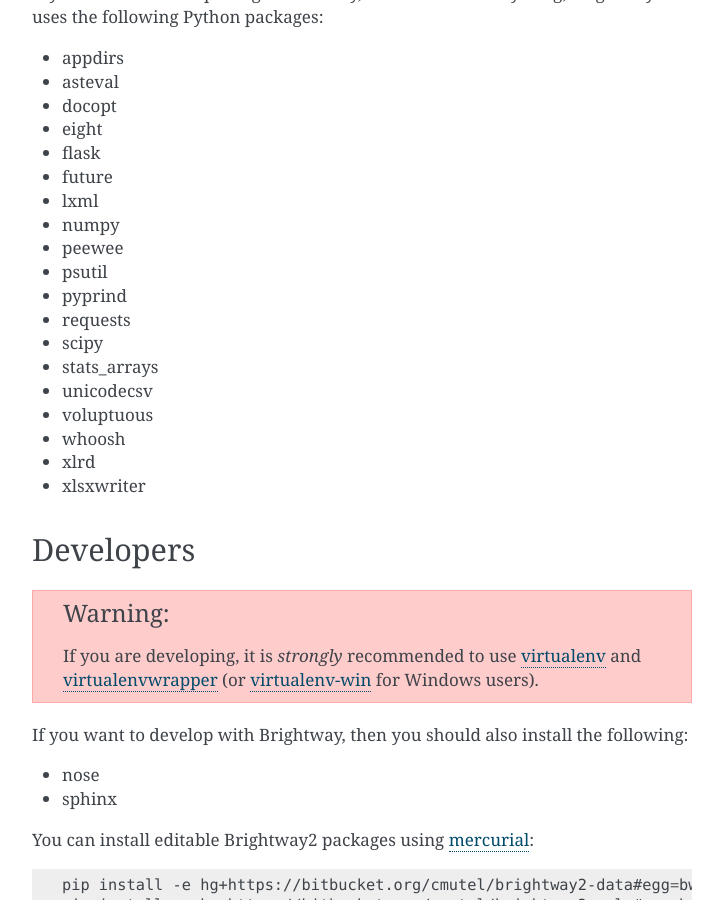
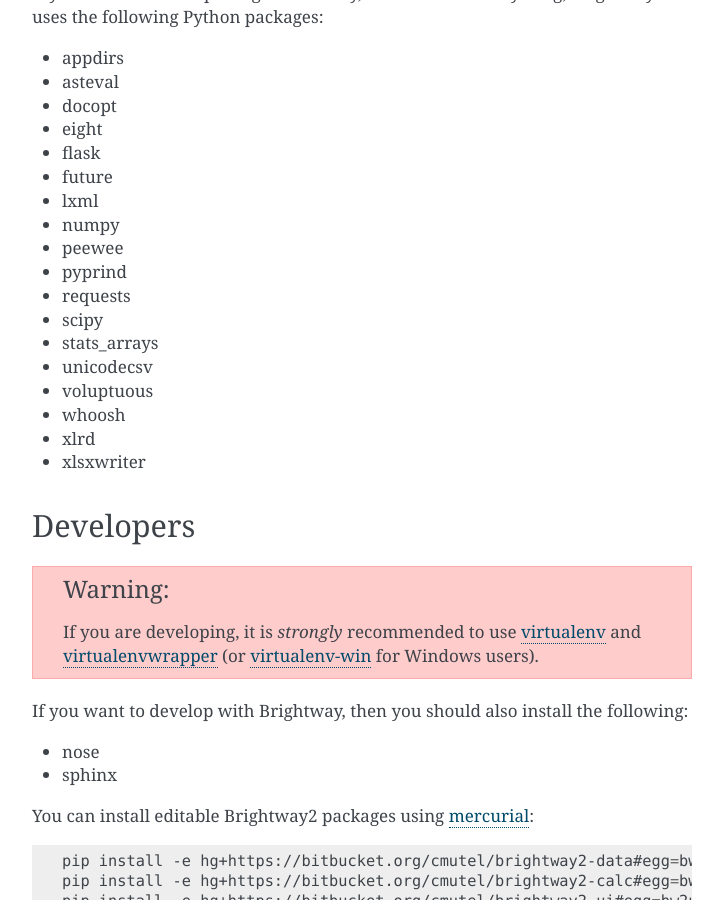
Before and after one commit to brightway-lca/brightway2, a Sphinx documentation site: the page built from docs/advanced-installation.rst, in a window 1280 px wide and 900 px high, scrolled down 5582 px. Shown: the whole window, without its empty margins (388-1111 px from the left). Built offline with Sphinx 7.4.7, drawn with Linux system fonts in a browser that asks for light colours.

Commit message:
psutil is no longer a requirement

```diff
--- a/docs/advanced-installation.rst
+++ b/docs/advanced-installation.rst
@@ -65,7 +65,7 @@
 
 .. code-block:: bash
 
-   conda install wheel && conda update pip wheel setuptools && conda install numpy ipython ipython-notebook jupyter matplotlib scipy flask lxml requests nose docopt whoosh psutil xlsxwriter xlrd unidecode
+   conda install wheel && conda update pip wheel setuptools && conda install numpy ipython ipython-notebook jupyter matplotlib scipy flask lxml requests nose docopt whoosh xlsxwriter xlrd unidecode
 
 6a. If you are on Windows, you also need to do:
 
@@ -249,7 +249,6 @@
 * lxml
 * numpy
 * peewee
-* psutil
 * pyprind
 * requests
 * scipy
--- a/docs/installation.rst
+++ b/docs/installation.rst
@@ -148,7 +148,7 @@
 
 3. Next, run the following long command (in the same terminal window). This is one single long command:
 
-``cd ~/bw2-python && bin/conda install -q -y conda && bin/conda update -q conda && bin/conda create -y -n bw2 python=3.4 && source bin/activate bw2 && conda install -q -y wheel && conda update -q wheel pip setuptools && conda install -y numpy ipython ipython-notebook jupyter matplotlib scipy flask lxml requests nose docopt whoosh psutil xlsxwriter xlrd unidecode && pip install --no-cache-dir eight && pip install --no-cache-dir --pre brightway2``
+``cd ~/bw2-python && bin/conda install -q -y conda && bin/conda update -q conda && bin/conda create -y -n bw2 python=3.4 && source bin/activate bw2 && conda install -q -y wheel && conda update -q wheel pip setuptools && conda install -y numpy ipython ipython-notebook jupyter matplotlib scipy flask lxml requests nose docopt whoosh xlsxwriter xlrd unidecode && pip install --no-cache-dir eight && pip install --no-cache-dir --pre brightway2``
 
 This will take a while, but there is a lot to do.
 
--- a/requirements-rtd.txt
+++ b/requirements-rtd.txt
@@ -14,7 +14,6 @@
 nose
 numpy
 peewee
-psutil
 pyprind
 requests>=1.1.0
 scipy
--- a/requirements.txt
+++ b/requirements.txt
@@ -15,7 +15,6 @@
 nose
 numpy
 peewee
-psutil
 pyprind
 requests>=1.1.0
 scipy
--- a/setup.py
+++ b/setup.py
@@ -18,7 +18,6 @@
     "nose",
     "numpy",
     "peewee",
-    "psutil",
     "pyprind",
     "requests>=1.1.0",
     "scipy",
```
